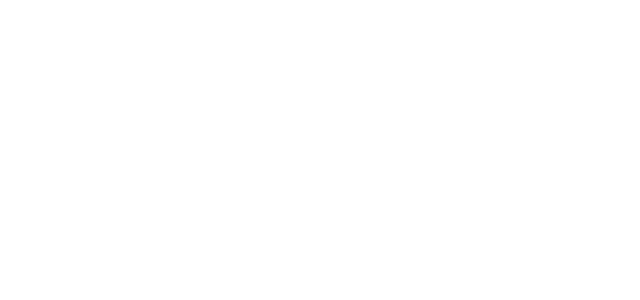
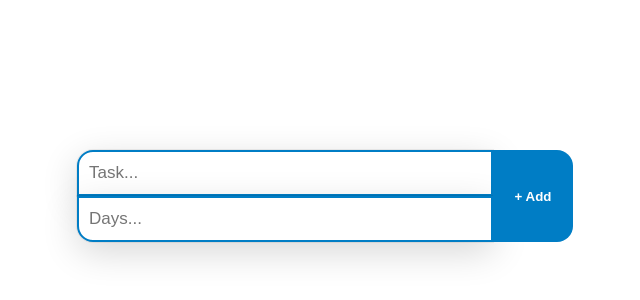
Before and after one commit to peterk6e/list-react-typescript, a React (Create React App) app: page / in a window 1280 px wide. Shown: the part 204-504 px from the top of the page, without its empty margins (315-955 px from the left). Built offline with nearby package versions, Linux system fonts and the light colour scheme.

Commit message:
basic UI

```diff
--- a/src/App.css
+++ b/src/App.css
@@ -1,38 +1,71 @@
-.App {
-  text-align: center;
+:root {
+  --main-color: #007dc5;
 }
 
-.App-logo {
-  height: 40vmin;
-  pointer-events: none;
+body {
+  margin: 0;
+  padding: 0;
 }
 
-@media (prefers-reduced-motion: no-preference) {
-  .App-logo {
-    animation: App-logo-spin infinite 20s linear;
-  }
+.App {
+  display: flex;
+  align-items: center;
+  flex-direction: column;
+  width: 100vw;
+  height: 100vh;
+  font-family: Arial, Helvetica, sans-serif;
 }
 
-.App-header {
-  background-color: #282c34;
-  min-height: 100vh;
+.header .input-container {
   display: flex;
   flex-direction: column;
-  align-items: center;
-  justify-content: center;
-  font-size: calc(10px + 2vmin);
-  color: white;
 }
 
-.App-link {
-  color: #61dafb;
+.header input {
+  width: 400px;
+  height: 40px;
+  padding-left: 10px;
+  font-size: 17px;
+  border: 2px solid var(--main-color);
+  box-shadow: rgba(0, 0, 0, 0.16) 0px 10px 36px 0px,
+    rgba(0, 0, 0, 0.06) 0px 0px 0px 1px;
 }
 
-@keyframes App-logo-spin {
-  from {
-    transform: rotate(0deg);
-  }
-  to {
-    transform: rotate(360deg);
-  }
+.header .task-input {
+  border-top-left-radius: 16px;
 }
+
+.header .days-input {
+  border-bottom-left-radius: 16px;
+}
+
+.header button {
+  width: 80px;
+  height: 92px;
+  border: none;
+  border-bottom-right-radius: 16px;
+  border-top-right-radius: 16px;
+  cursor: pointer;
+  background: var(--main-color);
+  color: white;
+  font-weight: 600;
+  transition: 0.6s;
+}
+
+.header button:hover {
+  background: #00a2ff;
+}
+
+.header input:focus {
+  outline: none;
+  border: 2px solid #00a2ff;
+}
+
+.header {
+  flex: 30%;
+  width: 100%;
+  background: white;
+  display: flex;
+  justify-content: center;
+  align-items: center;
+}
--- a/src/App.tsx
+++ b/src/App.tsx
@@ -1,8 +1,19 @@
-import React from "react";
+import React, { FC } from "react";
 import "./App.css";
 
-function App() {
-  return <div className="App"></div>;
-}
+const App: FC = () => {
+  return (
+    <div className="App">
+      <div className="header">
+        <div className="input-container">
+          <input className="task-input" type="text" placeholder="Task..." />
+          <input className="days-input" type="number" placeholder="Days..." />
+        </div>
+        <button> + Add </button>
+      </div>
+      <div className="list"></div>
+    </div>
+  );
+};
 
 export default App;
```
